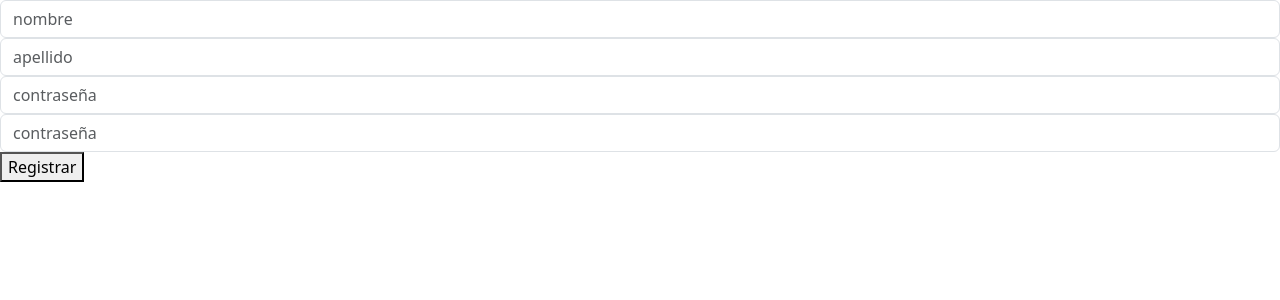
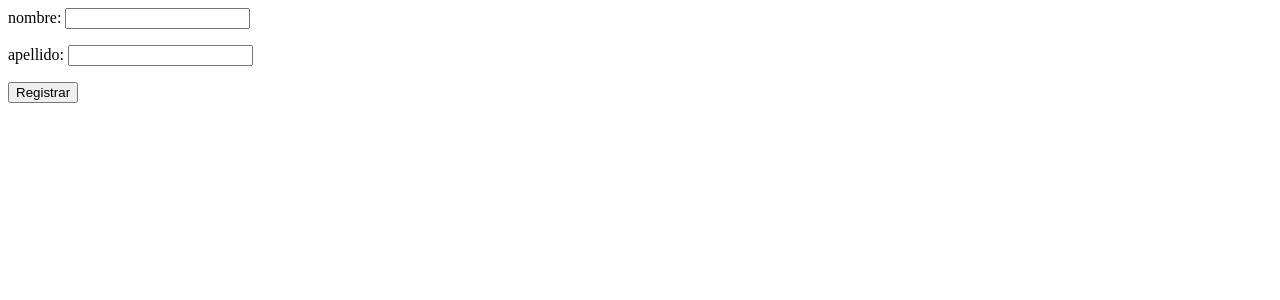
Before and after one commit to AyrtonFabrizioAlvarez/HopeTrade, a Django app: page /signup/ in a window 1280 px wide. Shown: the top 300 px of the page. Run offline with Django 5.2, Linux system fonts and the light colour scheme.

Commit message:
intentando con los input

```diff
--- a/hopetrade/urls.py
+++ b/hopetrade/urls.py
@@ -24,6 +24,6 @@ urlpatterns = [
     path('', intercambios.listar_intercambios),
     path('intercambios/<str:prueba>', intercambios.prueba),
     #REGISTRAR USUARIO
-    path('signup/', sesiones.signup, name='signup'),
-    path('signup_user/', sesiones.signup_user, name='signup_user')
+    path('signup/', sesiones.signup),
+    path('signup_user/', sesiones.signup_user)
 ]
--- /dev/null
+++ b/sesiones/forms.py
@@ -0,0 +1,5 @@
+from django import forms
+
+class RegistroUsuario(forms.Form):
+    nombre = forms.CharField(label="nombre", max_length=25)
+    apellido = forms.CharField(label="apellido", max_length=25, required=True)
--- a/sesiones/templates/signup.html
+++ b/sesiones/templates/signup.html
@@ -1,43 +1,11 @@
-<!DOCTYPE html>
-<html lang="en">
-<head>
-    <meta charset="UTF-8">
-    <meta name="viewport" content="width=device-width, initial-scale=1.0">
+{% block content %}
+<form>
 
-    <link href="https://cdn.jsdelivr.net/npm/bootstrap@5.3.3/dist/css/bootstrap.min.css" rel="stylesheet" integrity="sha384-QWTKZyjpPEjISv5WaRU9OFeRpok6YctnYmDr5pNlyT2bRjXh0JMhjY6hW+ALEwIH" crossorigin="anonymous">
+    {{ form.as_p }}
 
-    <title>Document</title>
-</head>
-<body>
+    <button>
+        Registrar
+    </button>
 
-    <form action="/signup_user/"  method="POST">
-
-        {% csrf_token %}
-
-
-        <div class="col">
-            <div class="col-auto">
-                <input type="text" class="form-control" placeholder="nombre" aria-label="nombre">
-            </div>
-            <div class="col">
-                <input type="text" class="form-control" placeholder="apellido" aria-label="apellido">
-            </div>
-            <div class="col">
-              <input type="text" class="form-control" placeholder="contraseña" aria-label="contraseña">
-            </div>
-            <div class="col">
-              <input type="text" class="form-control" placeholder="contraseña" aria-label="contraseña">
-            </div>
-        </div>
-
-        <div class="row">
-        </div>
-
-        <button>
-            Registrar
-        </button>
-
-    </form>
-
-</body>
-</html>
+</form>
+{% endblock %}
--- a/sesiones/views.py
+++ b/sesiones/views.py
@@ -1,35 +1,22 @@
 from django.shortcuts import render
-from django.contrib.auth.forms import UserCreationForm
 from django.http import HttpResponse
 from sesiones.models import Persona, Usuario
 from datetime import date
-import json
+from .forms import RegistroUsuario
+
 # Create your views here.
-
 def signup(request):
 
-    if request.method == "GET":
-        print("enviando datos")
-    else:
-        print(request.POST)
-        print("reciebiendo datos")
-
-
+    print(request.GET)
     return render(request, "signup.html", {
-        'formulario': UserCreationForm
+        'form': RegistroUsuario()
     })
 
 def signup_user(request):
-    #nombre = request.POST['nombre']
-    #apellido = request.POST['apellido']
-    #contraseña = request.POST['contraseña']
-    #dni = request.POST['dni']
-    #email = request.POST['email']
-    #fecha_nac = request.POST['fecha_nac']
-    #cant_valoraciones = request.POST['cant_valoraciones']
-    #reputacion =request.POST['reputacion']
-    persona = Persona(nombre="asdasd", apellido="sdddd", contraseña="dddd")
-    persona.save()
-    usuario = Usuario(dni=11222333, email="a@a.com", fecha_nac=date.today(), cant_valoraciones=0, reputacion=0.0, personaId=persona)
-    usuario.save()
-    return HttpResponse({usuario.dni})
+
+    print(request.GET)
+    #persona = Persona(nombre="asdasd", apellido="sdddd", contraseña="dddd")
+    #persona.save()
+    #usuario = Usuario(dni=11222333, email="a@a.com", fecha_nac=date.today(), cant_valoraciones=0, reputacion=0.0, #personaId=persona)
+    #usuario.save()
+    return HttpResponse("algo para devovler")
```
Also changed, not shown: sesiones/templates/layouts/navBar.html (added).
